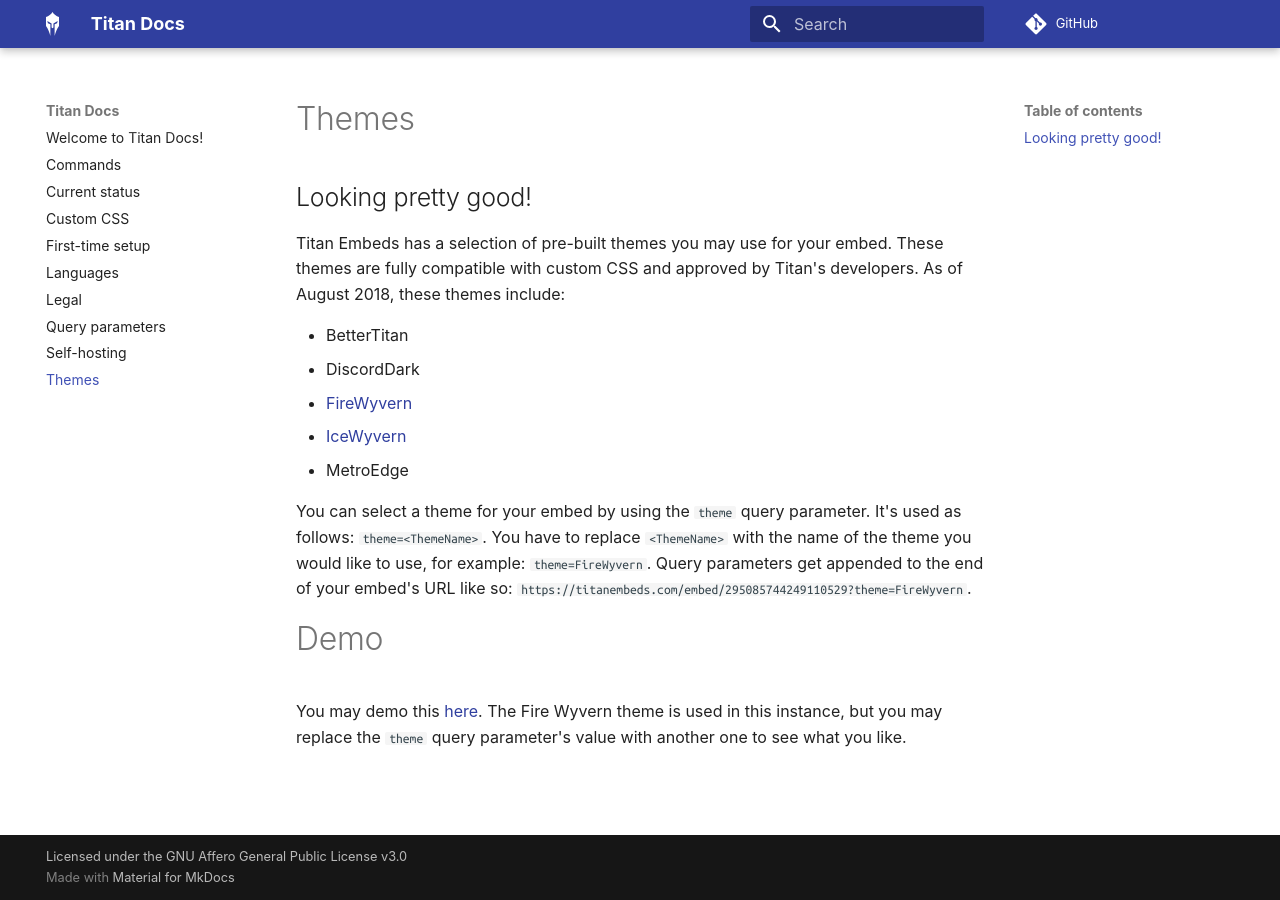
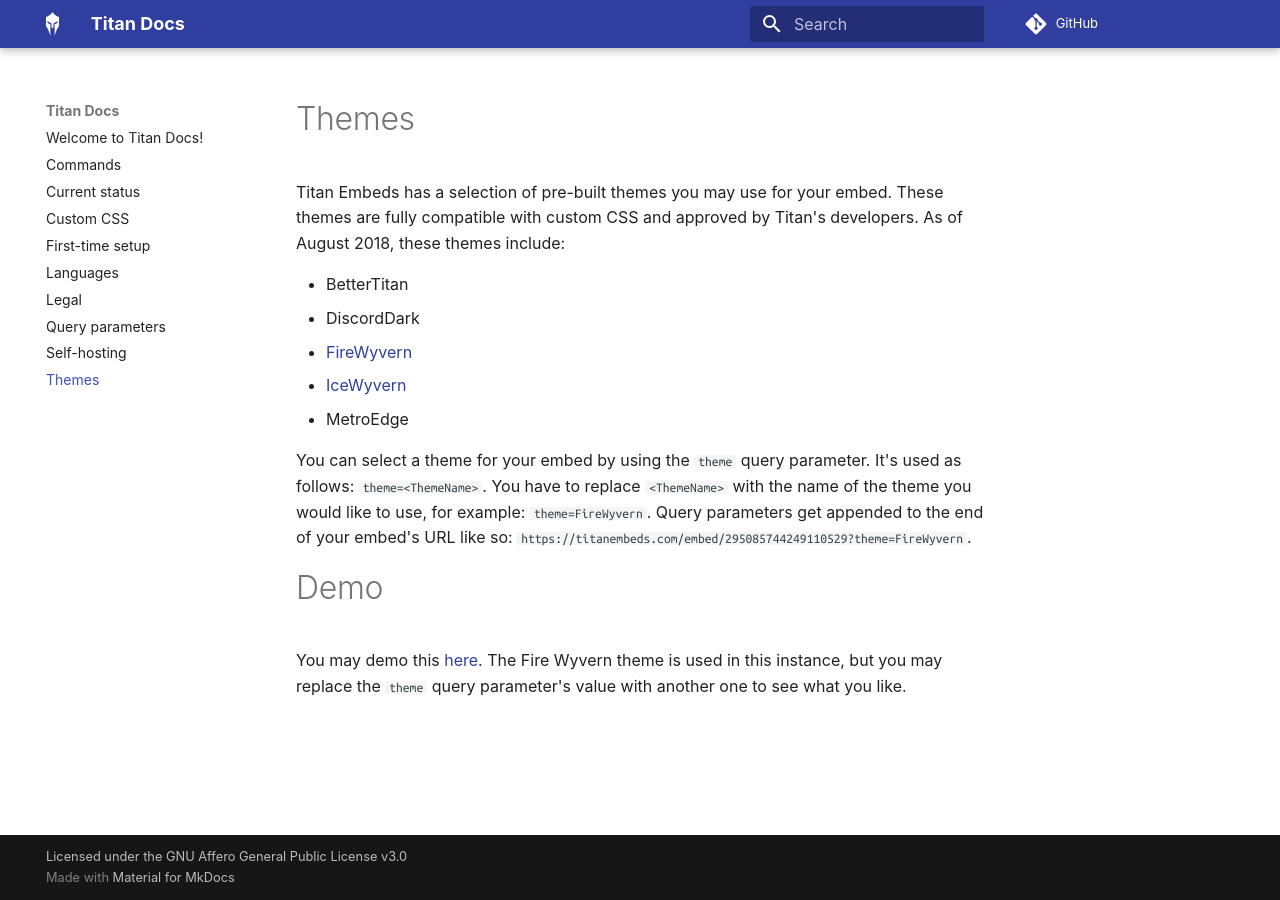
Before and after one commit to TitanEmbeds/TitanDocs, an MkDocs documentation site: the page built from docs/Themes.md, in a window 1280 px wide. Built offline with MkDocs 1.6.1 and Material for MkDocs 9.7.7, drawn with Linux system fonts in a browser that asks for light colours; some web fonts are replaced; comment, search, counter and statistics services are not loaded.

Commit message:
Hotfix 2

```diff
--- a/docs/Themes.md
+++ b/docs/Themes.md
@@ -1,5 +1,4 @@
 # Themes
-## Looking pretty good!
 
 Titan Embeds has a selection of pre-built themes you may use for your embed. These themes are fully compatible with custom CSS and approved by Titan's developers. As of August 2018, these themes include:
 
```
Also changed, not shown: docs/Custom CSS.md (+1 -1 lines), docs/Self-hosting.md (+1 -1 lines).
